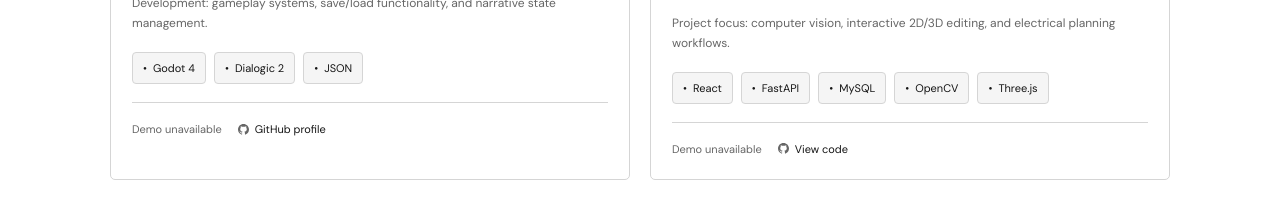
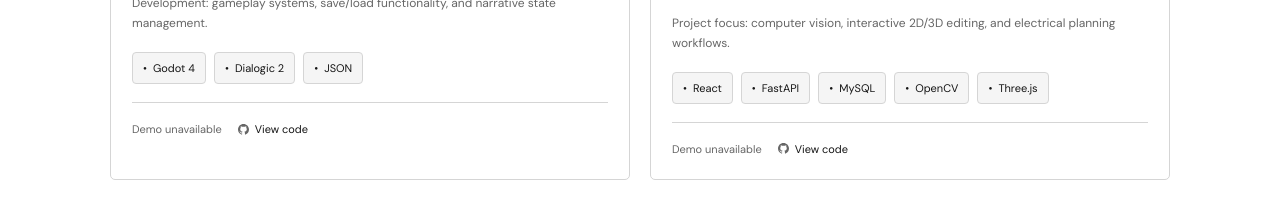
Before and after one commit to aldringeneroso/aldrin-portfolio-react-tailwind, a React (Vite) app: page / in a window 1280 px wide. Shown: the part 2300-2510 px from the top of the page. Built offline with nearby package versions, Linux system fonts and the light colour scheme.

Commit message:
Link A Promise Kept to its GitHub repository

```diff
--- a/src/content.js
+++ b/src/content.js
@@ -43,7 +43,7 @@ export const projects = [
     tools: ['Godot 4', 'Dialogic 2', 'JSON'],
     role: 'Development: gameplay systems, save/load functionality, and narrative state management.',
     demo: '',
-    source: '',
+    source: 'https://github.com/aldringeneroso/Unnamed-Fantasy-A-Promise-Kept',
   },
   {
     id: '02',
```
